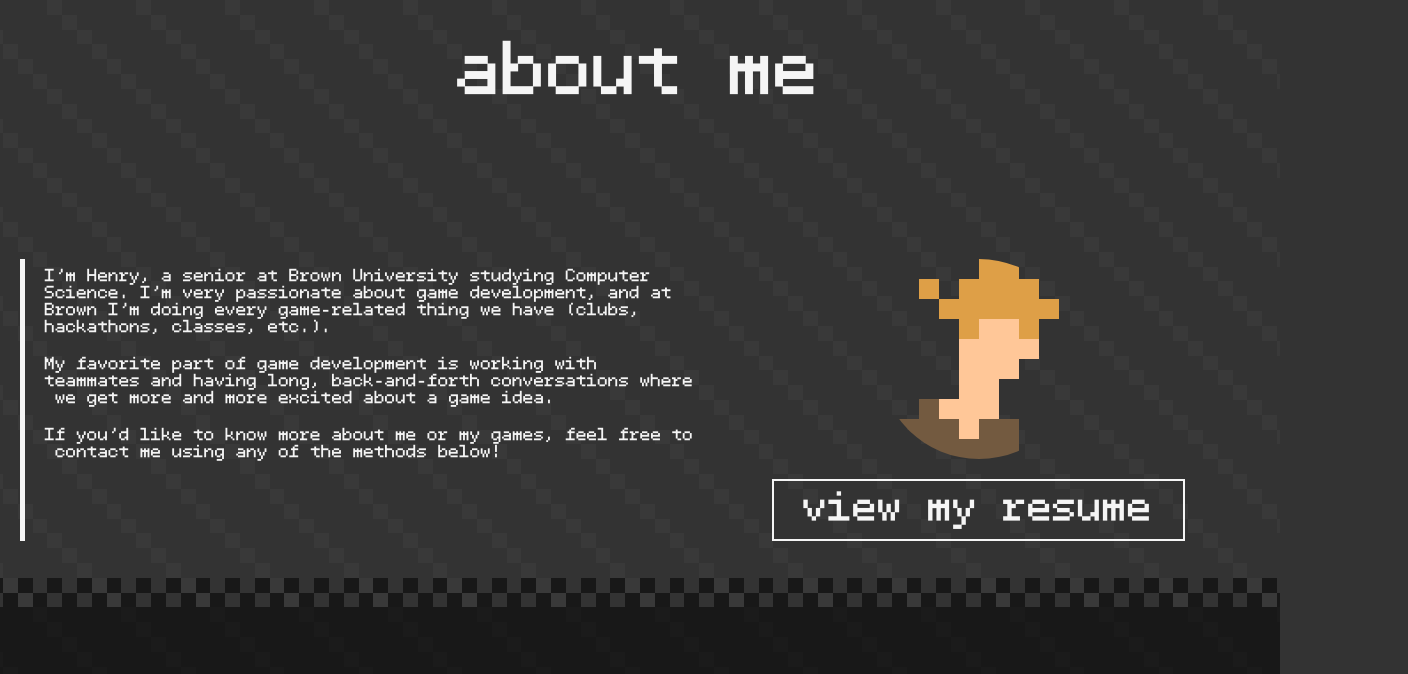
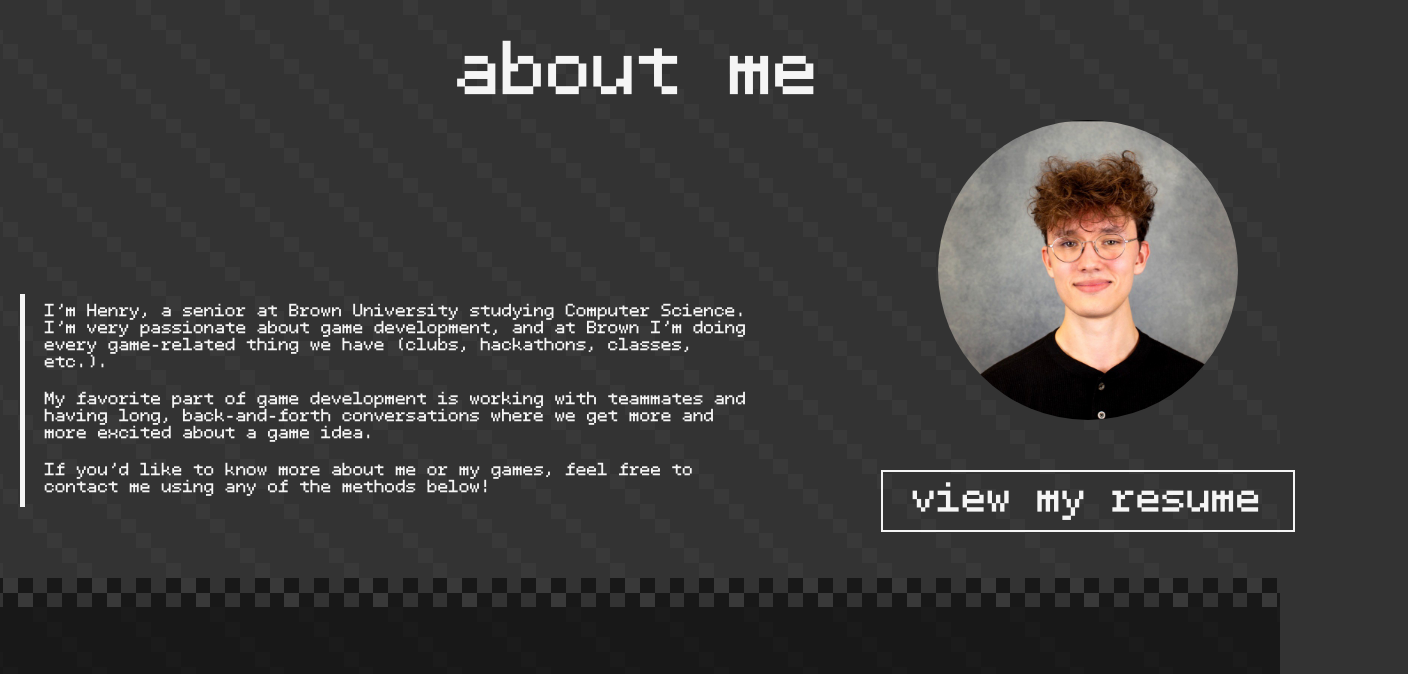
Before and after one commit to henreedev/henreedev.github.io, a plain HTML site: page index.html in a window 1280 px wide. Shown: the part 1600-2274 px from the top of the page, 1408 px wide, since content can reach past the window. Drawn offline with Linux system fonts and the light colour scheme.

Commit message:
add new headshot image

```diff
--- a/index.html
+++ b/index.html
@@ -400,7 +400,7 @@
 
         <!-- Right-aligned group with "View my resume" -->
         <div class="right-column">
-          <img src="assets/image/finalfarm-icon.png" alt="Henry Earnest Headshot" class="headshot">
+          <img src="assets/image/headshot.jfif" alt="Henry Earnest Headshot" class="headshot">
           <a href="assets/pdf/Henry_Earnest_resume.pdf" target="_blank" class="wave-text">view my resume</a>
         </div>
       </div>
--- a/styles.css
+++ b/styles.css
@@ -499,16 +499,20 @@ body::-webkit-scrollbar-corner {
 .right-column {
   width: 50%;
   display: flex;
+  position: absolute;
+  top: 15%;
+  left: 60%;
   flex-direction: column;
   align-items: center;
 }
 
 /* Headshot Image Styling */
 .headshot {
-  width: 200px; /* Adjust size as needed */
+  width: 300px; /* Adjust size as needed */
   height: auto;
   border-radius: 50%; /* Makes the image circular */
-  margin-bottom: 20px; /* Space between the image and the button */
+  margin-bottom: 50px; /* Space between the image and the button */
+  image-rendering: auto
 }
 
 .right-column a {
```
Also changed, not shown: assets/image/headshot.jfif (added).
